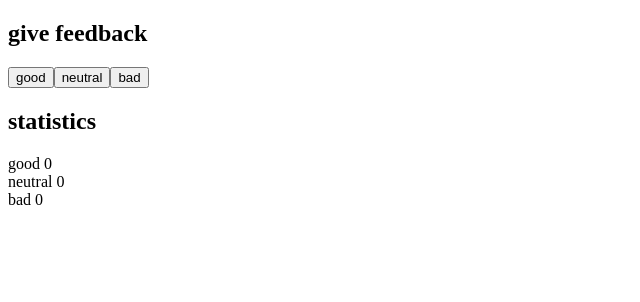
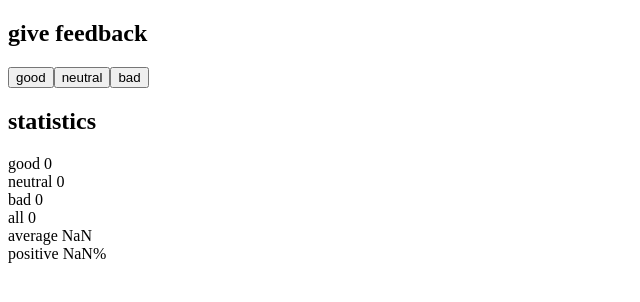
Before and after one commit to YunLi0905/fullstackopen2020, a React (Create React App) app in the folder part1/unicafe/: page / in a window 1280 px wide. Shown: the top 302 px of the page, without its empty margins (0-640 px from the left). Built offline with nearby package versions, Linux system fonts and the light colour scheme.

Commit message:
1.7: unicafe

```diff
--- a/part1/unicafe/src/index.js
+++ b/part1/unicafe/src/index.js
@@ -21,6 +21,9 @@ const App = () => {
   const [good, setGood] = useState(0)
   const [neutral, setNeutral] = useState(0)
   const [bad, setBad] = useState(0)
+  const total = good + neutral + bad
+  const average = (good * 1 + neutral * 0 + bad * -1) / total
+  const positive = (good / total) * 100 + "%"
 
   return (
     <div>
@@ -32,6 +35,9 @@ const App = () => {
       <Display text="good" value={good} />
       <Display text="neutral" value={neutral} />
       <Display text="bad" value={bad} />
+      <Display text="all" value={total} />
+      <Display text="average" value={average} />
+      <Display text="positive" value={positive} />
     </div>
   )
 }
```
